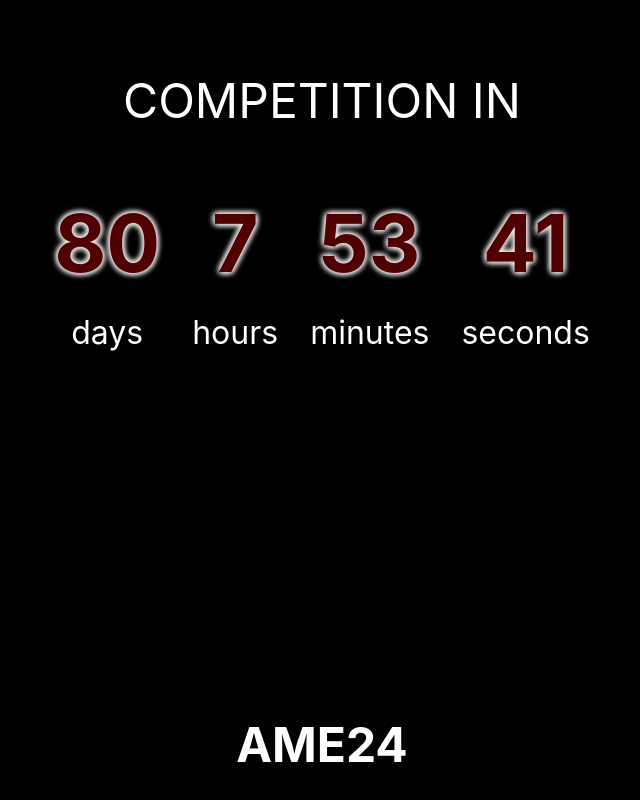
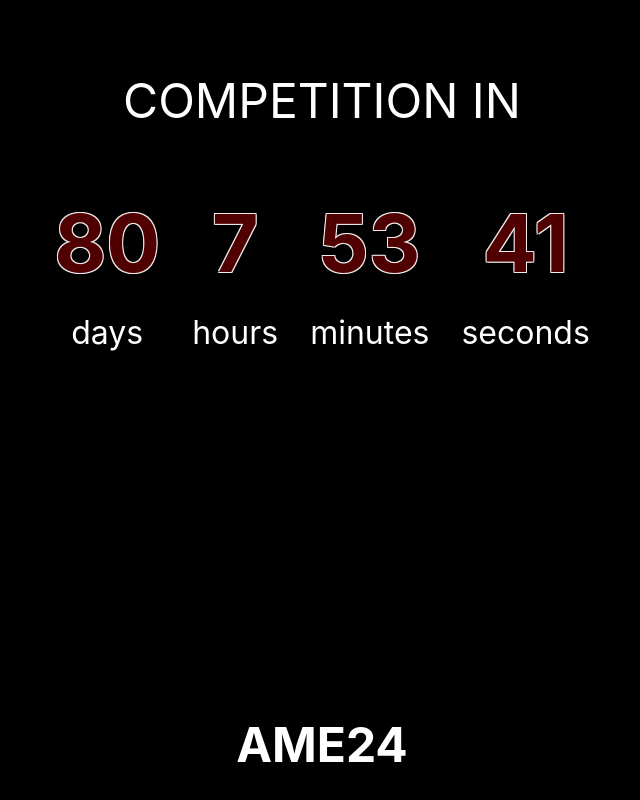
Before and after one commit to TAMU-Formula-SAE-EV/TopSecret, a React (Vite) app: page / in a window 1280 px wide. Shown: the part 1011-1811 px from the top of the page, without its empty margins (318-958 px from the left). Built offline with nearby package versions, Linux system fonts and the light colour scheme.

Commit message:
Revert "Update home.css"
This reverts commit eab9bc17b7a4df0a1f86ab33472f209d7e263318.

```diff
--- a/src/pages/home/home.css
+++ b/src/pages/home/home.css
@@ -109,10 +109,10 @@ html {
     font-weight: bold;
     color: var(--maroon);
     text-shadow:
-    -2px -2px 5px rgba(239,234,234,0.8),
-    2px -2px 5px rgba(239,234,234,0.8),
-    -2px  2px 5px rgba(239,234,234,0.8),
-    2px  2px 5px rgba(239,234,234,0.8);
+    -1px -1px 0 #efeaea,
+     1px -1px 0 #efeaea,
+    -1px  1px 0 #efeaea,
+     1px  1px 0 #efeaea;
 }
 
 .countdown-item h1{
```
